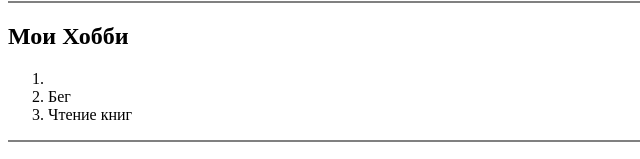
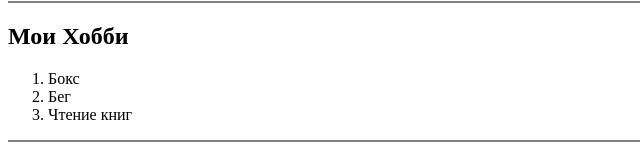
Before and after one commit to Krit4you/-, a plain HTML site: page index.html in a window 1280 px wide. Shown: the part 641-800 px from the top of the page, 0-640 px from the left. Drawn offline with Linux system fonts and the light colour scheme.

Commit message:
Update index.html

```diff
--- a/index.html
+++ b/index.html
@@ -48,7 +48,7 @@
   <hr noshade="">
   <h2>Мои Хобби</h2>
   <ol>
-    <li></li>
+    <li>Бокс</li>
     <li>Бег</li>
     <li>Чтение книг</li>
   </ol>
```
